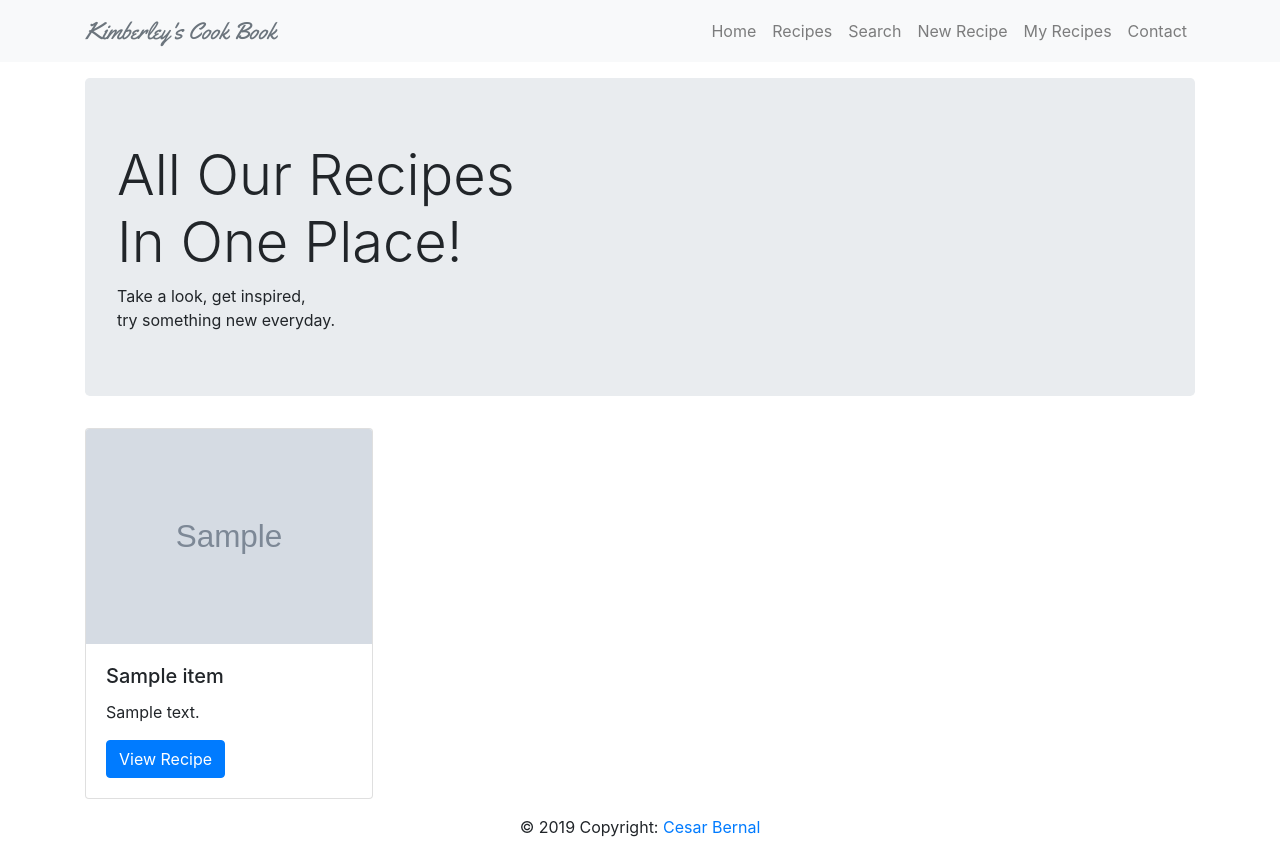
After one commit to CEsarABC/DataCentricProject, a Flask app: template templates/all_recipes.html in a window 1280 px wide. The commit adds this page. Run offline with Flask 2, Linux system fonts and the light colour scheme; the template is opened without the code that fills it: most values are stand-ins (such as "Sample title", 1, 10 or a date in 2020); grey boxes marked "Sample" are stand-in pictures; some libraries are stand-ins or nearby versions.

Commit message:
added all recipes template, visual changes

```diff
--- /dev/null
+++ b/templates/all_recipes.html
@@ -0,0 +1,30 @@
+{% extends 'base.html' %}
+
+{% block content %}
+
+<div class="container">
+    <div class="jumbotron">
+        <h1 class="display-4">All Our Recipes <br>In One Place!</h1>
+        <span class='sub'>Take a look, get inspired,
+       <br>try something new everyday.</span>
+    </div>
+    <div class='row mt-3'>
+            {% if allrecipes%}
+              {% for item in allrecipes %}
+              <div class='col-lg-4 col-md-4 col-sm-4' >
+                <div class="card" style="width: 18rem;">
+                  <img class="card-img-top image-fluid" src="{{item.images_small}}" alt="Card image cap">
+                  <div class="card-body">
+                    <h5 class="card-title">{{item.recipe_name}}</h5>
+                    <p class="card-text">{{item.description}}</p>
+                    <a href="{{ url_for('show_recipe', item_id=item._id) }}" class="btn btn-primary">View Recipe</a>
+                  </div>
+              </div>
+              </div>
+              {% endfor %}
+            {% endif %}
+        </div>
+</div>
+
+
+{% endblock %}
--- a/templates/base.html
+++ b/templates/base.html
@@ -34,6 +34,9 @@
                 <ul class="navbar-nav ml-auto">
                     <li class="nav-item">
                         <a class="nav-link" href="{{url_for('intro')}}">Home</a>
+                    </li>
+                    <li class="nav-item">
+                        <a class="nav-link" href="{{url_for('all_recipes')}}">Recipes</a>
                     </li>
                     <li class="nav-item">
                         <a class="nav-link" href="{{url_for('search')}}">Search</a>
--- a/templates/contact.html
+++ b/templates/contact.html
@@ -6,8 +6,8 @@
 <div class="container">
     <div class="jumbotron jumbo_form">
       <h1 class="display-4">Contact Us!</h1>
-      <p class="lead">If you want to collaborate or just let us now how you feel about our content,
-      suggestions are very welcome too!</p>
+      <span class='sub'>If you want to collaborate or just let us now how you feel about our content,
+      suggestions are very welcome too!</span>
     </div>
     <div class='row'>
         <div class='col'></div>
--- a/templates/intro.html
+++ b/templates/intro.html
@@ -4,8 +4,9 @@
 
 <div class="container">
     <div class="jumbotron">
-      <h1 class="display-4">Hello, Welcome to Kimberleys Cook Book!</h1>
-      <p class="lead">This is a simple hero unit, a simple jumbotron-style component for calling extra attention to featured content or information.</p>
+        <h1 class="display-4">Hello, <br>Welcome to Kimberleys Cook Book!</h1>
+        <span class='sub'>Come in and check some very good food recipes,
+        leave some of your own creation Chef!. <br>Share with the world your talent. </span>
     </div>
 
     <!--  testing typography  -->
--- a/templates/my_recipes.html
+++ b/templates/my_recipes.html
@@ -6,7 +6,7 @@
 <div class="container">
   <div class="jumbotron">
     <h1 class="display-4">Your Recipes!</h1>
-    <p class="lead">Did you forget somethig? ..Better recipe? ..just change it friend! </p>
+    <span class='sub'>Did you forget somethig? ..Better recipe? ..just change it friend! </span>
   </div>
     <form class='row' action="{{ url_for('check_author') }}" method="POST">
       <div class='col-lg-10 col-md-10 col-sm-12'>
--- a/templates/new_recipe.html
+++ b/templates/new_recipe.html
@@ -7,7 +7,7 @@
 <div class="container">
     <div class="jumbotron jumbo_form" >
       <h1 class="display-4">Start your own book and share with us!</h1>
-      <p class="lead">Your first name and DOB will help you edit your recipes in the future!</p>
+      <span class='sub'>Your first name and DOB will help you edit your recipes in the future!</span>
     </div>
 
       <form class='row' action="{{ url_for('insert_recipe') }}" method="POST">
--- a/templates/recipe_page.html
+++ b/templates/recipe_page.html
@@ -21,7 +21,7 @@
                     {% endfor %}
                 </div>
             </div>
-            <div class="row">
+            <div class="row mt-2">
                 <canvas id="myChart"></canvas>
                 <script type="text/javascript" src="{{url_for('static', filename='js/file.js')}}"></script>
                 <script>
--- a/templates/search_recipe.html
+++ b/templates/search_recipe.html
@@ -8,8 +8,8 @@
 
     <div class="jumbotron jumbo_form">
       <h1 class="display-4">Search Recipes</h1>
-      <p class="lead">Search by author or if you want to jump any recipes by allergen, maybe you just want
-      one type of cuisine.</p>
+      <span class='sub'>Search by author or if you want to jump any recipes by allergen, maybe you just want
+      one type of cuisine.</span>
     </div>
 
     <!-- graphs -->
```
